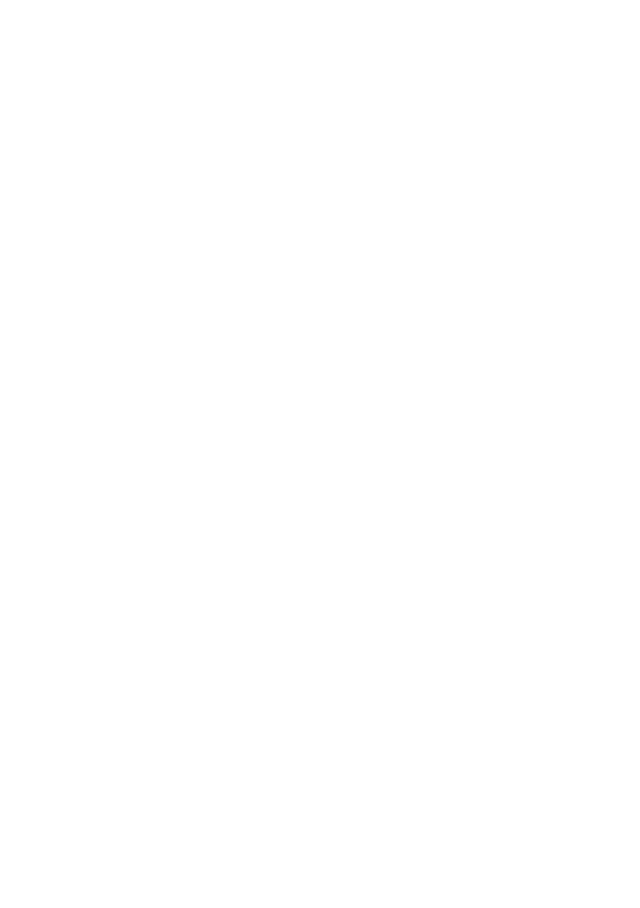
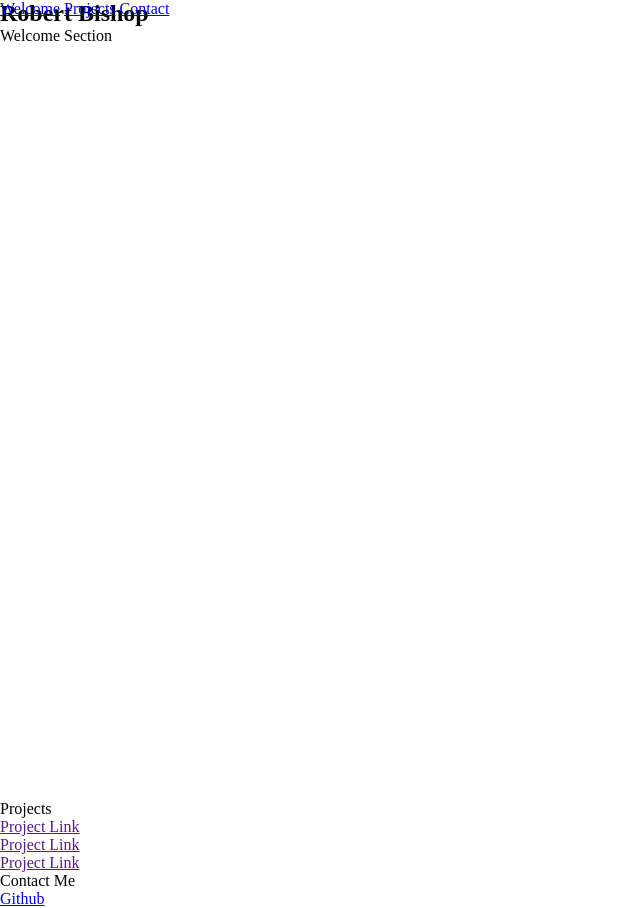
Before and after one commit to rbishop85/05---Personal-Portfolio, a plain HTML site: page index.html in a window 1280 px wide. Shown: the whole page, without its empty margins (0-640 px from the left). Before the commit the page ends 800 px from the top, so only its background shows below. Drawn offline with Linux system fonts and the light colour scheme.

Commit message:
basics
Basic page layout and core requirements put in.

```diff
--- a/index.html
+++ b/index.html
@@ -4,8 +4,42 @@
     <meta charset="UTF-8">
     <meta name="viewport" content="width=device-width, initial-scale=1.0">
     <title>Robert Bishop</title>
+    <link rel="stylesheet" href="./styles.css"
 </head>
 <body>
+    <header>
+        <nav id="navbar">
+            <a href="#welcome-section">Welcome</a>
+            <a href="#projects">Projects</a>
+            <a href="#contact-me">Contact</a>
+        </nav>
+    </header>
+    <main>
+        <section id="welcome-section">
+            <h1>Robert Bishop</h1>
+            <p>Welcome Section</p>
+        </section>
+        <section id="projects">
+            <p>Projects</p>
+            <div class="project-tile">
+                <a href="">Project Link</a>
+            </div>
+            <div class="project-tile">
+                <a href="">Project Link</a>
+            </div>
+            <div class="project-tile">
+                <a href="">Project Link</a>
+            </div>
+        </section>
+        <section id="contact-me">
+            <p>Contact Me</p>
+            <a href="www.github.com" target="_blank" id="profile-link">Github</a>
+        </section>
+
+    </main>
+    <footer>
+
+    </footer>
 
 </body>
 </html>
--- a/styles.css
+++ b/styles.css
@@ -3,3 +3,20 @@
     padding: 0;
     box-sizing: border-box;
 }
+
+#navbar {
+    position: fixed;
+    top: 0;
+}
+
+#welcome-section {
+    height: 100vh;
+}
+
+@media (max-width: 640px) {
+
+}
+
+@media (max-width: 1048px) {
+
+}
```
Also changed, not shown: 1 other file.
